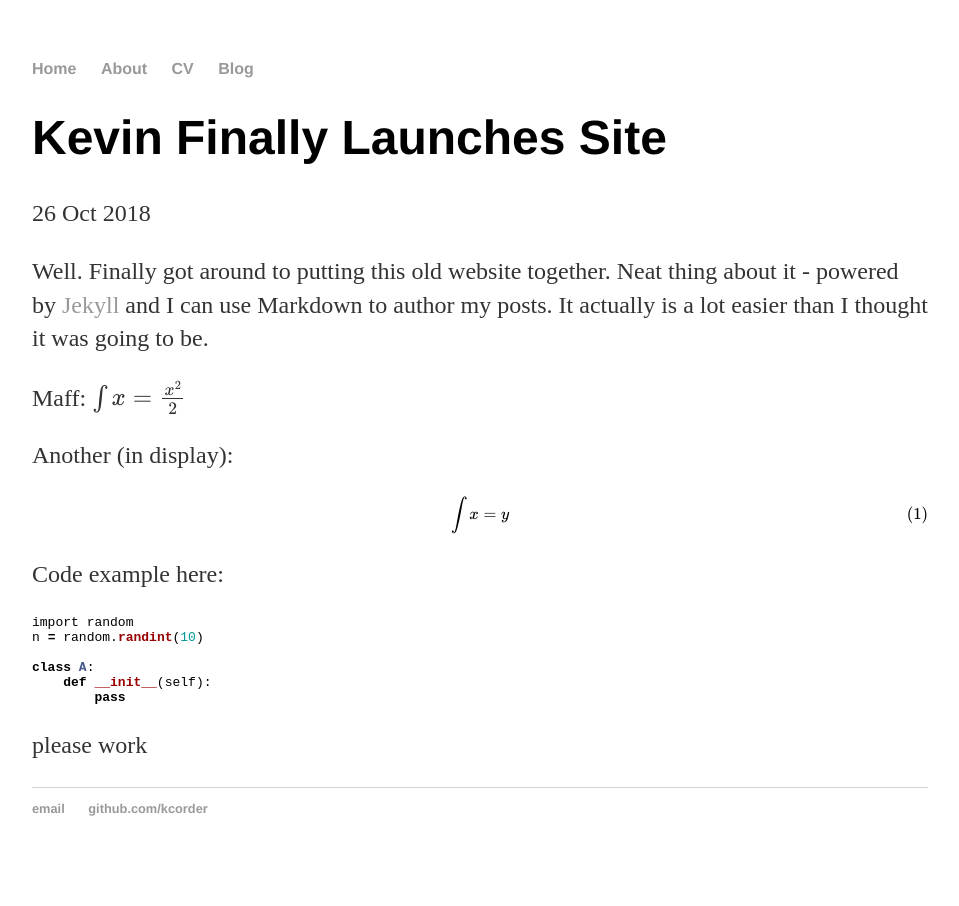
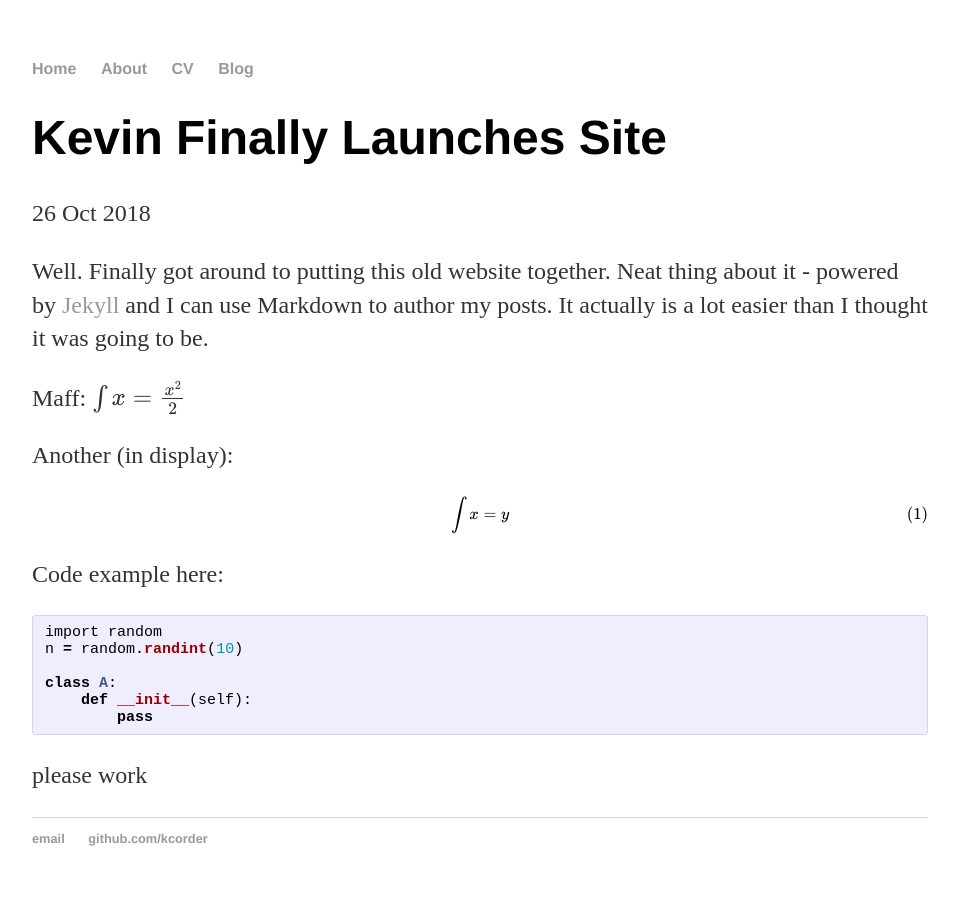
Before and after one commit to kcorder/kcorder.github.io, a Jekyll site: the page built from _posts/2018-10-26-first-post.md, in a window 1280 px wide. Shown: the whole page, without its empty margins (160-1119 px from the left). Built offline with Jekyll 4.4.1, drawn with Linux system fonts in a browser that asks for light colours; formulas are drawn with MathJax 3.

Commit message:
Update main.css

```diff
--- a/css/main.css
+++ b/css/main.css
@@ -104,11 +104,11 @@ ul.posts li {
 .highlight .il { color: #009999 } /* Literal.Number.Integer.Long */
 
 /* post > */
-.highlight .lineno { color: #ccc; display:inline-block; padding: 0 5px; border-right:1px solid #ccc; }
-.highlight pre code { display: block; white-space: pre; overflow-x: auto; word-wrap: normal; }
+/* .highlight .lineno { color: #ccc; display:inline-block; padding: 0 5px; border-right:1px solid #ccc; } */
+/* .highlight pre code { display: block; white-space: pre; overflow-x: auto; word-wrap: normal; } */
 
 /*  -------   FROM KARPATHY'S CSS: THIS DOESN'T SEEM TO DO ANYTHING? ----------- */
-/*
+
 .post pre,
 .post code {
     border: 1px solid #d5d5e9;
@@ -129,4 +129,3 @@ ul.posts li {
     padding-right: 0;
     padding-left: 0;
 }
-*/
```
